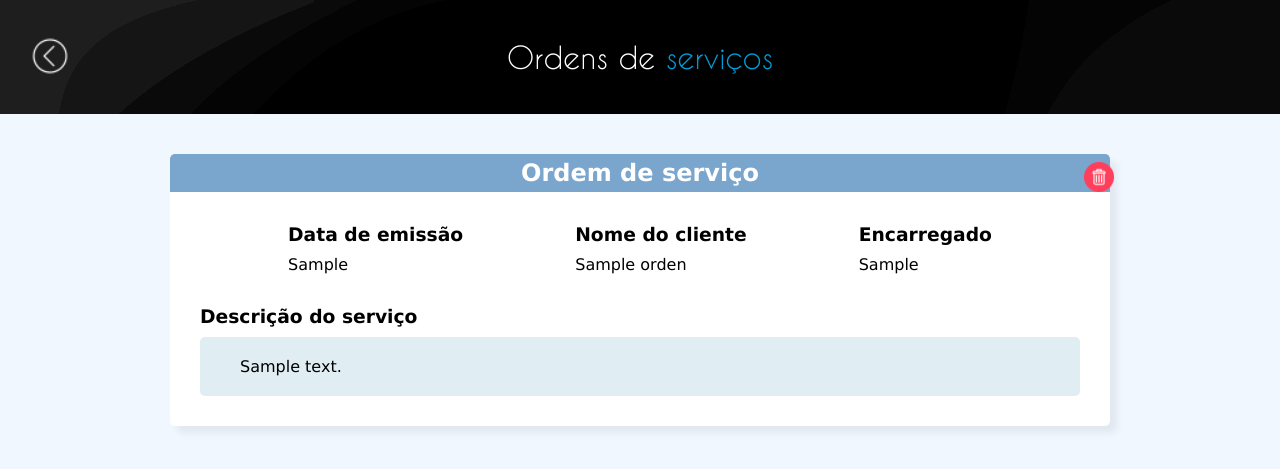
After one commit to joabe-lima/borracharia, a PHP site: page /pages/ordens.php in a window 1280 px wide. The commit adds this page. Shown: the top 469 px of the page. Run offline with PHP 8.4, Linux system fonts and the light colour scheme; tables that the repository leaves empty or names only in its code hold one stand-in row (values such as "Sample post").

Commit message:
pre-finalizacao

```diff
--- a/pages/cad-clientes.php
+++ b/pages/cad-clientes.php
@@ -10,7 +10,8 @@ if($_SERVER["REQUEST_METHOD"] == "POST") {
 
    if($conn->query($sql) === TRUE) {
 
-       echo "<div class='alert'><p>cliente cadastrado com sucesso!</p></div>";
+       echo "<script>alert('Cadastrado com sucesso!');</script>";
+       header("location: home.php");
    }else{
       echo "erro: " . $sql . "<br>" . $conn->error;
    }
@@ -20,7 +21,7 @@ if($_SERVER["REQUEST_METHOD"] == "POST") {
 ?>
 
 <!DOCTYPE html>
-<html lang="en">
+<html lang="pt-BR">
 <head>
     <meta charset="UTF-8">
     <meta name="viewport" content="width=device-width, initial-scale=1.0">
--- /dev/null
+++ b/pages/ordens.php
@@ -0,0 +1,55 @@
+<!DOCTYPE html>
+<html lang="pt-BR">
+<head>
+    <meta charset="UTF-8">
+    <meta name="viewport" content="width=device-width, initial-scale=1.0">
+    <link rel="stylesheet" href="../styles/ordens.css">
+    <title>ordens</title>
+</head>
+<body>
+    <nav class="menu-ordens">
+        <a href="../pages/home.php"><img src="../img/botao-voltar.png" alt=""></a>
+
+        <h1>Ordens de <span>serviços</span></h1>
+    </nav>
+    <div class="central-ordens">
+      <?php
+      include '../conect.php';
+
+      $sql = "SELECT * FROM ordens";
+      $result = $conn->query($sql);
+
+     if($result->num_rows > 0){
+         while($row = $result->fetch_assoc()){
+
+       echo"<div class='ordens'>
+        <h2>Ordem de serviço <a href='delete-ordem.php?id=" . $row['idordens'] . "' class='editar'><img src='../img/trash.png' alt=''></a></h2>
+         <div class='itens-superior'>
+            <div class='item'>
+               <h3>Data de emissão</h3>
+               <p>" . $row['data_ex'] . "</p>
+            </div>
+            <div class='item'>
+               <h3>Nome do cliente</h3>
+               <p>" . $row['nome_cliente'] . "</p>
+            </div>
+            <div class='item'>
+               <h3>Encarregado</h3>
+               <p>" . $row['encarregado'] . "</p>
+            </div>
+         </div>
+         <div class='item inferior'>
+            <h3>Descrição do serviço</h3>
+            <div class='ds-foco'>
+                <p>" . $row['descricao'] . "</p>
+            </div>
+           </div>
+         </div>";
+
+         }
+      }
+         ?>
+    </div>
+
+</body>
+</html>
--- a/styles/clientes.css
+++ b/styles/clientes.css
@@ -7,7 +7,7 @@
     margin: 0;
 }
 body {
-    background-color: rgb(248, 248, 248);
+    background-color: rgb(214, 238, 255);
 }
 
 
@@ -53,7 +53,6 @@ body {
     font-family: Arial, Helvetica, sans-serif;
     margin-top: 50px;
     width: 1200px;
-
 }
 .central-conta thead {
     background-color: rgb(156, 156, 156);
--- a/styles/estoque.css
+++ b/styles/estoque.css
@@ -7,7 +7,7 @@
     margin: 0;
 }
 body {
-    background-color: rgb(248, 248, 248);
+    background-color: rgb(241, 247, 255);
 }
 
 
--- /dev/null
+++ b/styles/ordens.css
@@ -0,0 +1,90 @@
+@font-face {
+    font-family: caviar;
+    src: url("../font/caviar_dreams/CaviarDreams.ttf");
+}
+*{
+    padding: 0;
+    margin: 0;
+}
+body {
+    background-color: rgb(241, 247, 255);
+}
+.menu-ordens {
+    display: flex;
+    justify-content: center;
+    align-items: center;
+    background: url('../img/fundo-black.png');
+    color: white;
+    padding: 40px;
+    font-family: caviar;
+}
+.menu-ordens h1 {
+    font-size: 30px;
+    font-weight: lighter;
+}
+.menu-ordens a {
+    position: absolute;
+    left: 30px;
+    color: white;
+    text-decoration: none;
+}
+.menu-ordens img {
+    width: 40px;
+}
+.menu-ordens span {
+    color: rgb(0, 157, 219);
+}
+.central-ordens {
+    display: flex;
+    flex-direction: column;
+    align-items: center;
+    justify-content: center;
+    padding: 20px;
+}
+.ordens {
+    display: flex;
+    flex-direction: column;
+    align-items: center;
+    justify-content: center;
+    background-color: rgb(255, 255, 255);
+    box-shadow: 7px 7px 7px rgba(0, 0, 0, 0.062);
+    border-radius: 5px;
+    max-width: 900px;
+    padding: 30px;
+    padding-top: 0px;
+    margin: 20px;
+    gap: 2rem;
+    font-family: 'Lucida Sans', 'Lucida Sans Regular', 'Lucida Grande', 'Lucida Sans Unicode', Geneva, Verdana, sans-serif;
+}
+.ordens h2 {
+    background-color: rgb(122, 166, 206);
+    color: white;
+    width: 105.7%;
+    border-radius: 5px 5px 0px 0px;
+    text-align: center;
+    padding: 5px;
+}
+.itens-superior {
+    display: flex;
+    gap: 7rem;
+}
+.ds-foco {
+    background-color: rgb(224, 238, 243);
+    border-radius: 5px;
+    padding: 20px 40px;
+    margin-top: 10px;
+    width: 800px;
+}
+.item h3{
+   margin-bottom: 10px;
+}
+
+.editar img {
+    width: 30px;
+}
+.editar{
+    position: absolute;
+    margin-left: 325px;
+    margin-top: 3px;
+
+}
```
Also changed, not shown: cadastro.php (+10 -5 lines), index.php (+32 -1 lines), pages/cad-ordem.php (added, +49 -0 lines), pages/cad-produtos.php (+24 -2 lines), pages/clientes.php (+3 -4 lines), pages/delete-ordem.php (added, +15 -0 lines), pages/delete-prod.php (added, +15 -0 lines), pages/delete.php (added, +15 -0 lines), pages/edit-cliente.php (added, +48 -0 lines), pages/edit-produto.php (added, +51 -0 lines), pages/estoque.php (+3 -4 lines), pages/home.php (+41 -4 lines), styles/form.css (+16 -9 lines), styles/home.css (+50 -0 lines), 1 more files.
